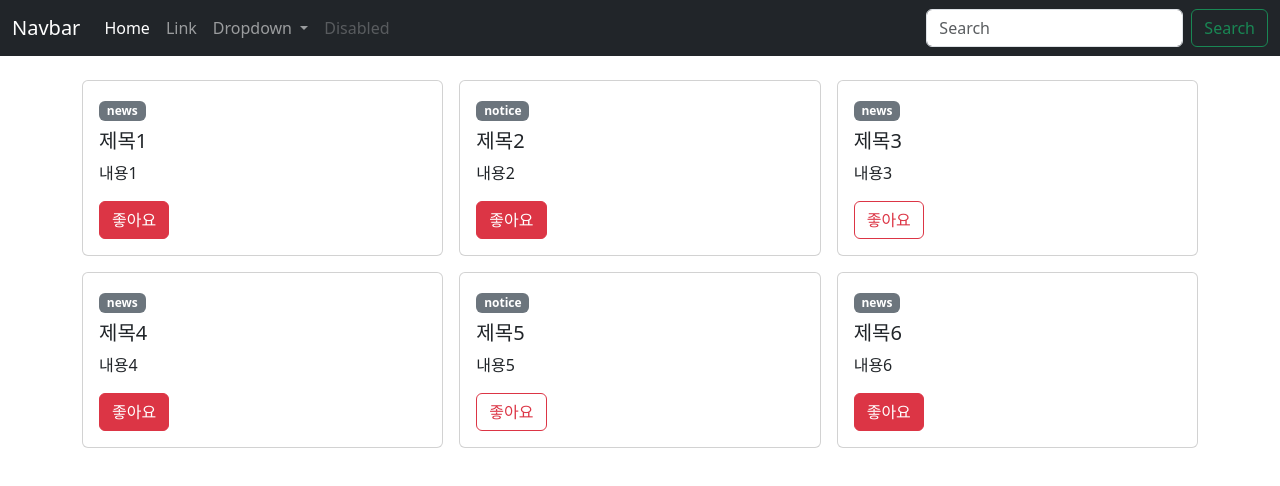
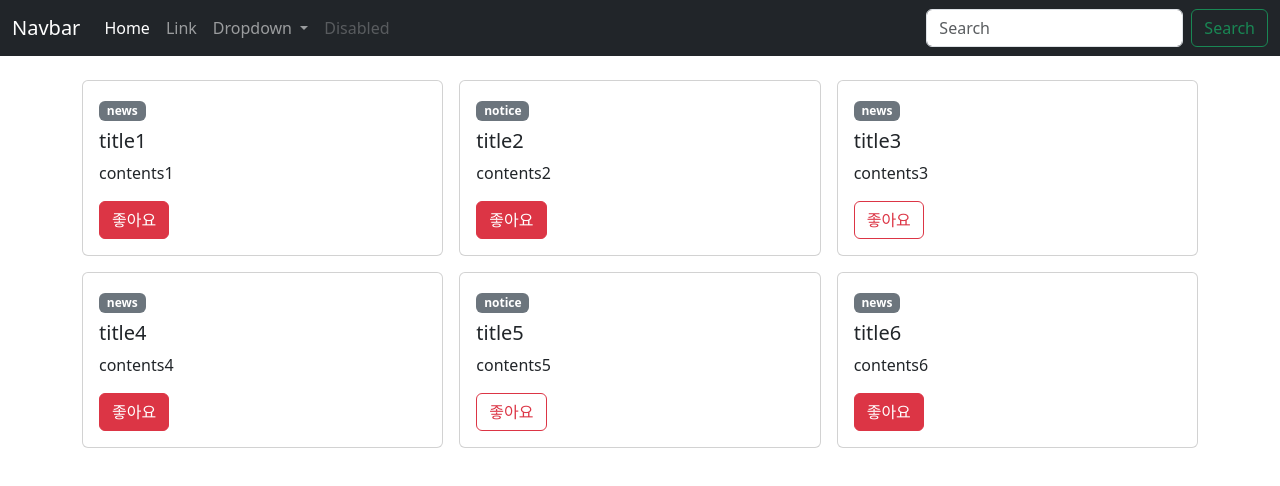
Before and after one commit to sylee84/learn-vue3, a Vue app: page / in a window 1280 px wide. Shown: the top 486 px of the page. Built offline with nearby package versions, Linux system fonts and the light colour scheme.

Commit message:
TheView 수정

```diff
--- a/src/components/TheView.vue
+++ b/src/components/TheView.vue
@@ -23,32 +23,56 @@ export default {
 	components: { AppCard },
 	setup() {
 		const post = reactive({
-			title: '제목2',
-			constents: '내용2',
+			title: 'title2',
+			constents: 'contents2',
 		});
 		// <div class="col-4">
 		//   <AppCard v-bind:title="post.title" :contents="post.constents" />
 		// </div>
 
 		const lists = reactive([
-			{ id: 1, title: '제목1', contents: '내용1', type: 'news', isLike: true },
+			{
+				id: 1,
+				title: 'title1',
+				contents: 'contents1',
+				type: 'news',
+				isLike: true,
+			},
 			{
 				id: 2,
-				title: '제목2',
-				contents: '내용2',
+				title: 'title2',
+				contents: 'contents2',
 				type: 'notice',
 				isLike: true,
 			},
-			{ id: 3, title: '제목3', contents: '내용3', type: 'news', isLike: false },
-			{ id: 4, title: '제목4', contents: '내용4', type: 'news', isLike: true },
+			{
+				id: 3,
+				title: 'title3',
+				contents: 'contents3',
+				type: 'news',
+				isLike: false,
+			},
+			{
+				id: 4,
+				title: 'title4',
+				contents: 'contents4',
+				type: 'news',
+				isLike: true,
+			},
 			{
 				id: 5,
-				title: '제목5',
-				contents: '내용5',
+				title: 'title5',
+				contents: 'contents5',
 				type: 'notice',
 				isLike: false,
 			},
-			{ id: 6, title: '제목6', contents: '내용6', type: 'news', isLike: true },
+			{
+				id: 6,
+				title: 'title6',
+				contents: 'contents6',
+				type: 'news',
+				isLike: true,
+			},
 		]);
 		return { post, lists };
 	},
```
